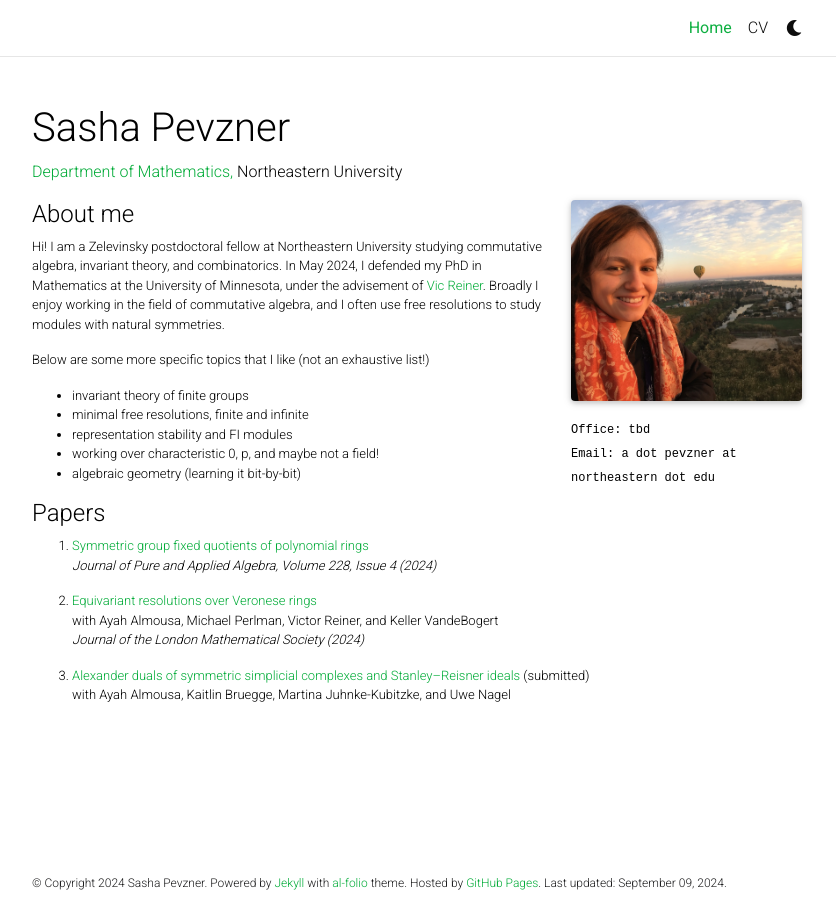
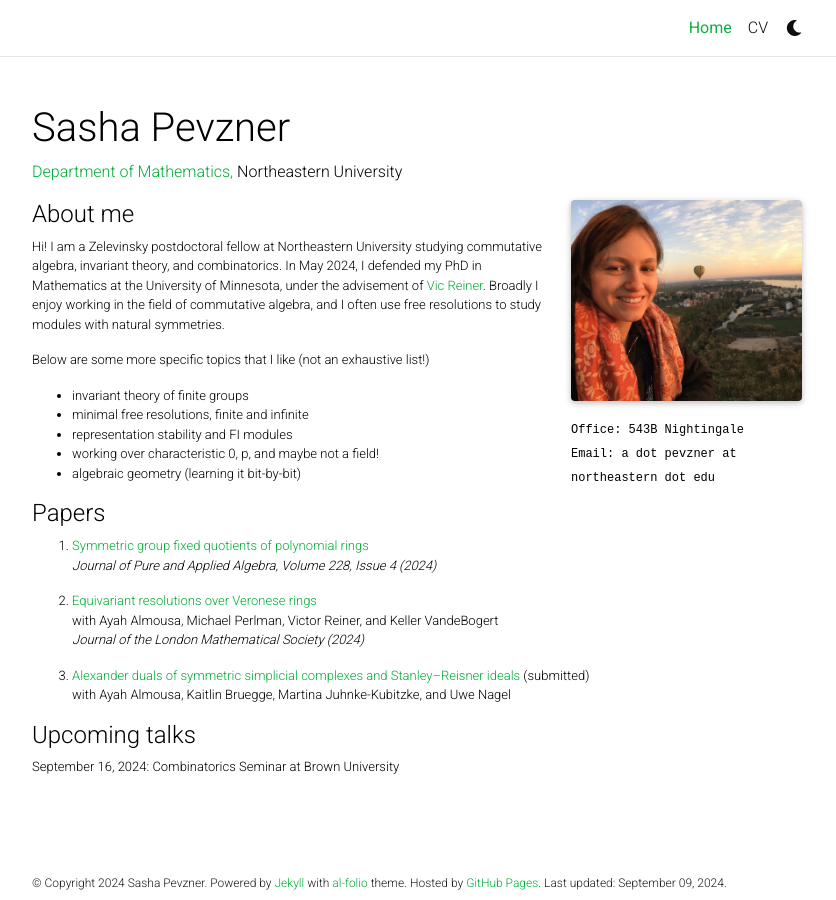
Before and after one commit to sashapevzner/sashapevzner.github.io, a Jekyll site: the page built from _pages/about.md, in a window 1280 px wide. Shown: the whole page, without its empty margins (223-1059 px from the left). Built offline with Jekyll 4.4.1, drawn with Linux system fonts in a browser that asks for light colours; full-size pictures stand in for the smaller copies a plugin makes; comment, search, counter and statistics services are not loaded; a style sheet for code colours, icons or effects is not loaded.

Commit message:
Update about.md

```diff
--- a/_pages/about.md
+++ b/_pages/about.md
@@ -9,7 +9,7 @@ profile:
   image: prof_pic.jpg
   image_circular: false # crops the image to make it circular
   address: >
-    <p><font size = "2">Office: tbd</font></p>
+    <p><font size = "2">Office: 543B Nightingale</font></p>
     <p><font size = "2">Email: a dot pevzner at northeastern dot edu</p>
 
 news: false  # includes a list of news items
@@ -39,3 +39,7 @@ with Ayah Almousa, Michael Perlman, Victor Reiner, and Keller VandeBogert <br>
 
 3. [Alexander duals of symmetric simplicial complexes and Stanley--Reisner ideals](https://arxiv.org/abs/2209.14132) (submitted)
 with Ayah Almousa, Kaitlin Bruegge, Martina Juhnke-Kubitzke, and Uwe Nagel
+
+#### Upcoming talks
+
+September 16, 2024: Combinatorics Seminar at Brown University
```
